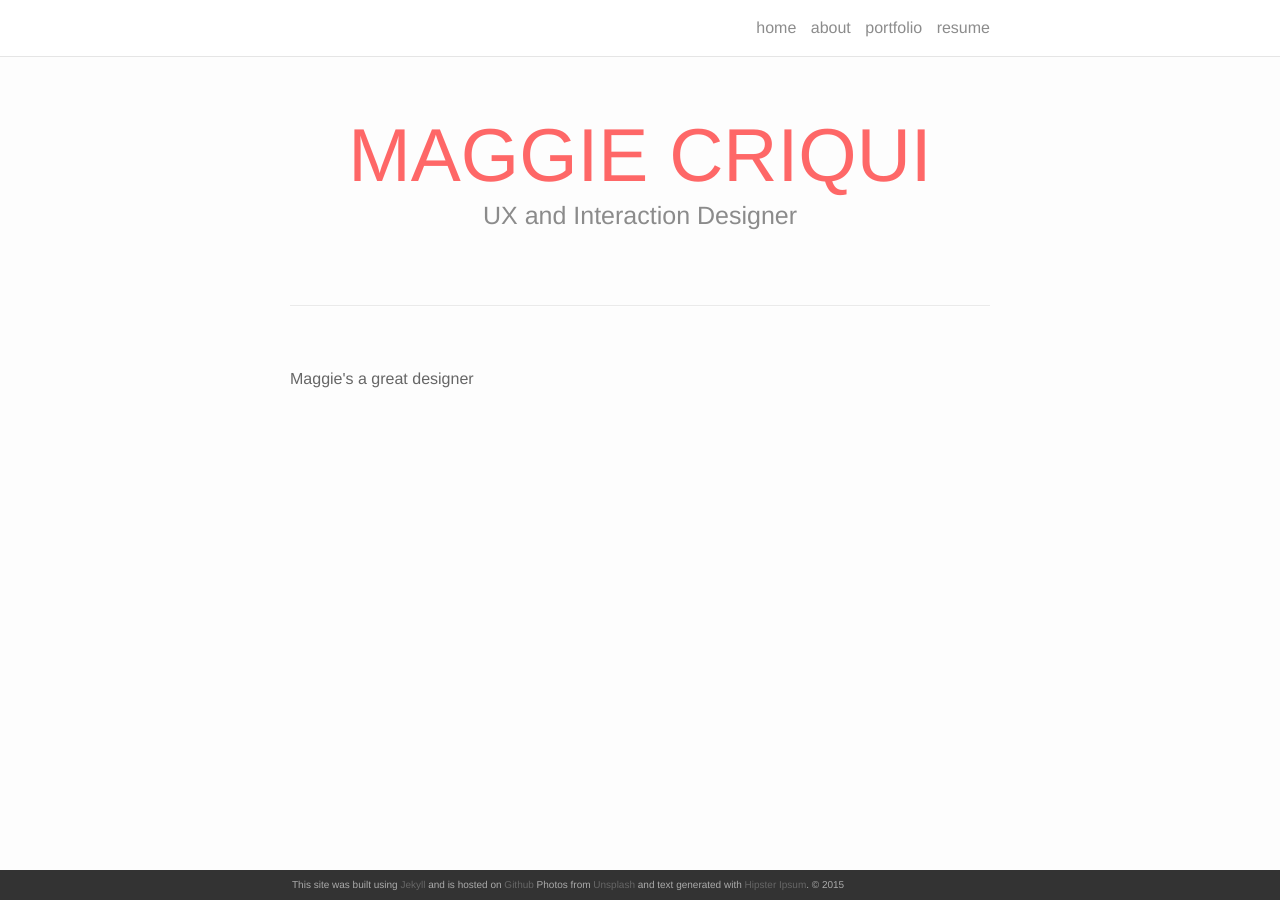
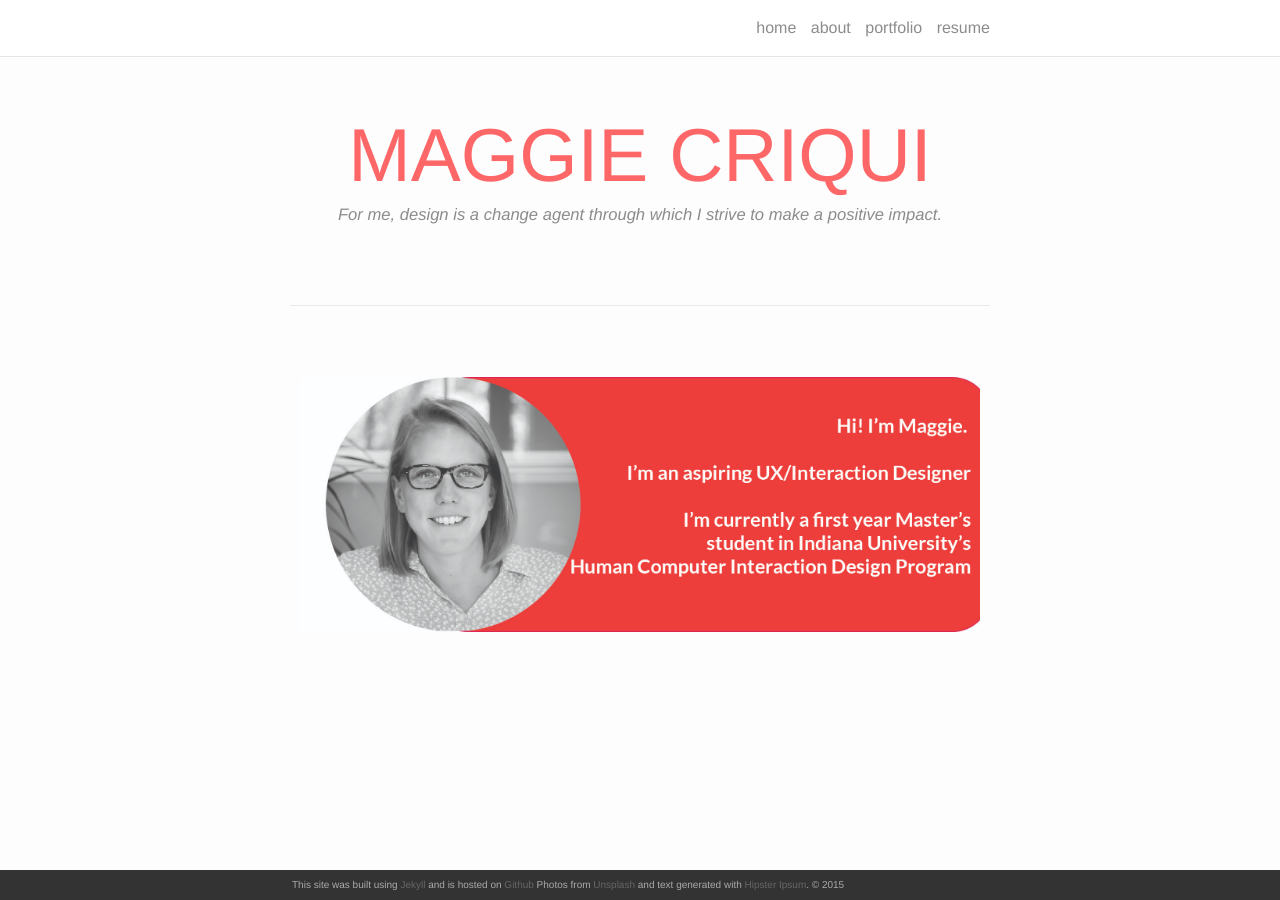
Before and after one commit to mcriqui/mcriqui.github.io, a Jekyll site: the page built from index.html, in a window 1280 px wide. Built offline with Jekyll 4.4.1, drawn with Linux system fonts in a browser that asks for light colours; nearby versions of some CDN libraries.

Commit message:
added main homepage image

```diff
--- a/index.html
+++ b/index.html
@@ -1,14 +1,16 @@
 ---
 layout: default
+mg: /img/homepage.jpg
 ---
 
 <div class="header-bar">
   <h1>MAGGIE CRIQUI</h1>
-  <h2>UX and Interaction Designer</h2>
+  <h5><em>For me, design is a change agent through which I strive to make a positive impact.</em></h5>
   <br/>
   <hr>
   <br/>
 </div>
 
-
-<p>Maggie's a great designer</p>
+<div class="img_row">
+<img class="col three" src="{{ site.baseurl }}/img/homepage.jpg"/>
+</div>
```
Also changed, not shown: img/Homepage.jpg (added).
